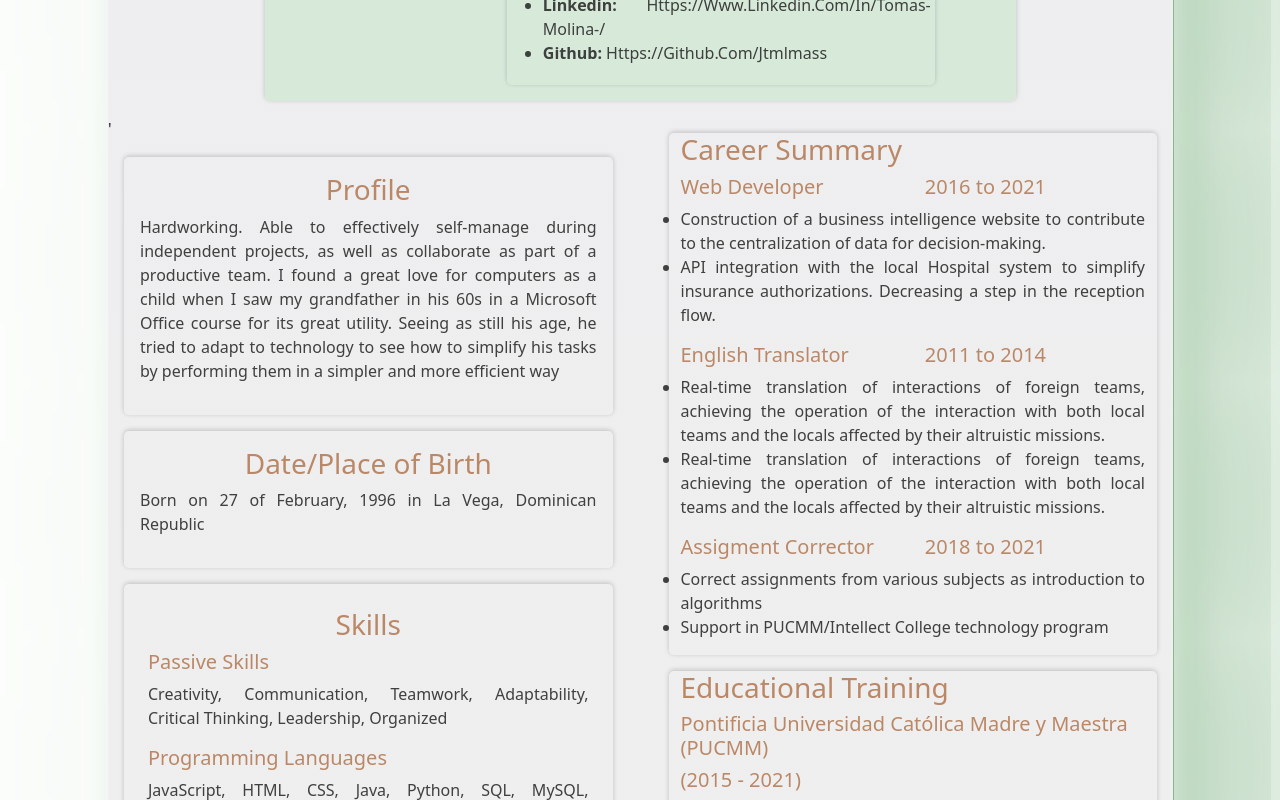
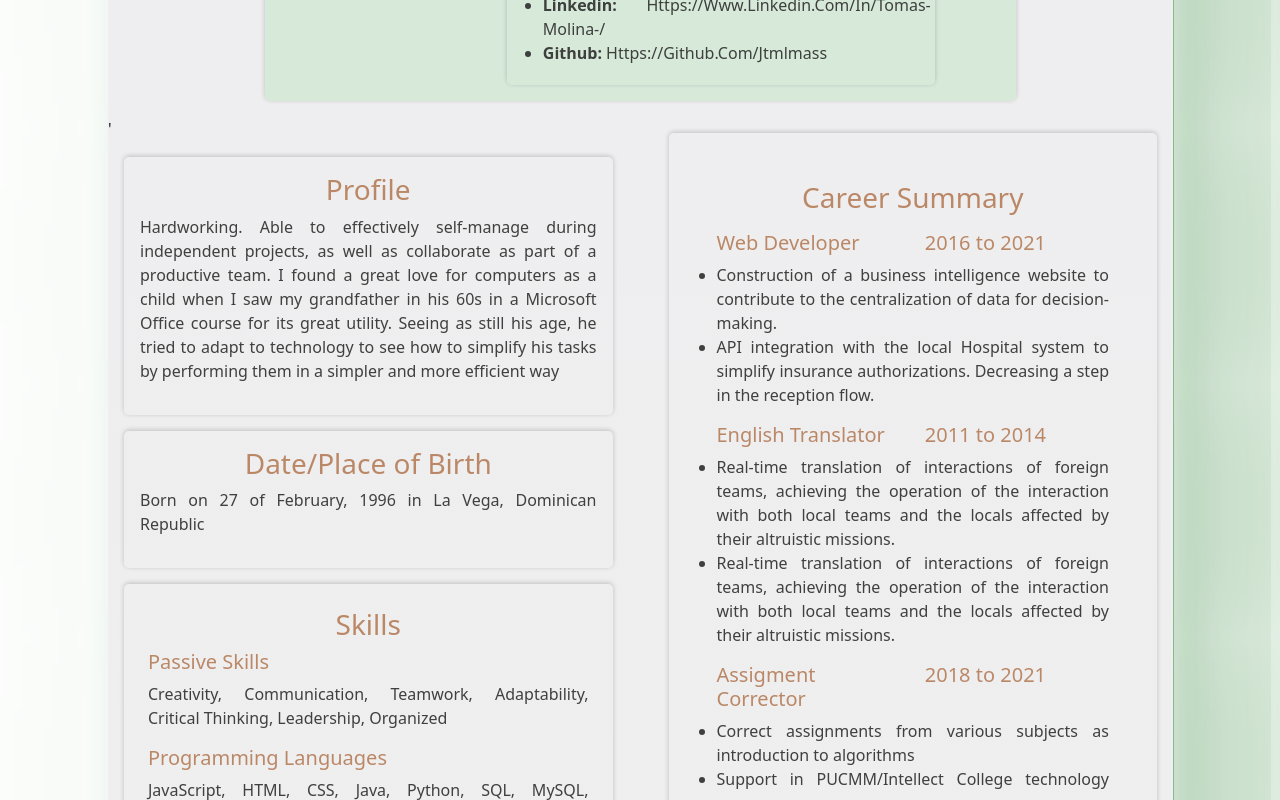
Before and after one commit to tomasjml/cv-tomas-molina, a React (Create React App) app: page / in a window 1280 px wide. Shown: the part 380-1180 px from the top of the page. Built offline with nearby package versions, Linux system fonts and the light colour scheme.

Commit message:
Fix CareerInfo padding

```diff
--- a/src/components/career-info/CareerInfo.js
+++ b/src/components/career-info/CareerInfo.js
@@ -2,8 +2,8 @@ import React from 'react';
 
 const CareerInfo = ({careerData}) => {
     return (
-        <div className="info">
-            <h3>Career Summary</h3>
+        <div className="info p-5">
+            <h3 className="text-center mb-3">Career Summary</h3>
             {careerData.map((job) => {
                 return (
                     <div key={job.position}>
```
